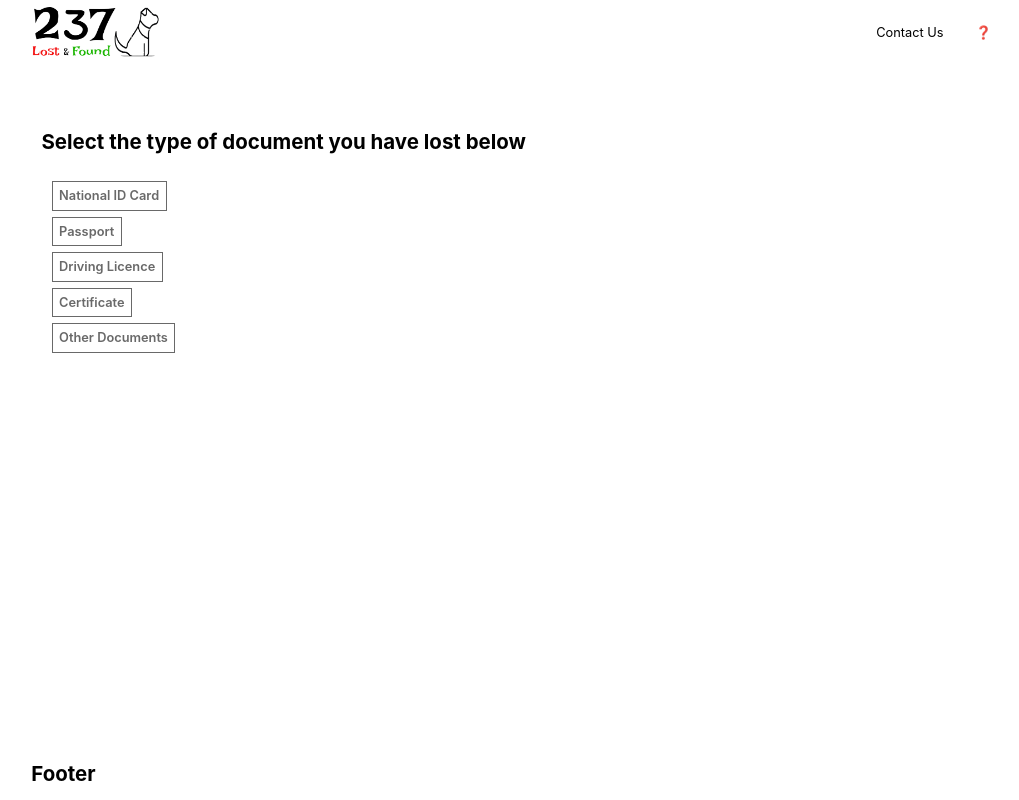
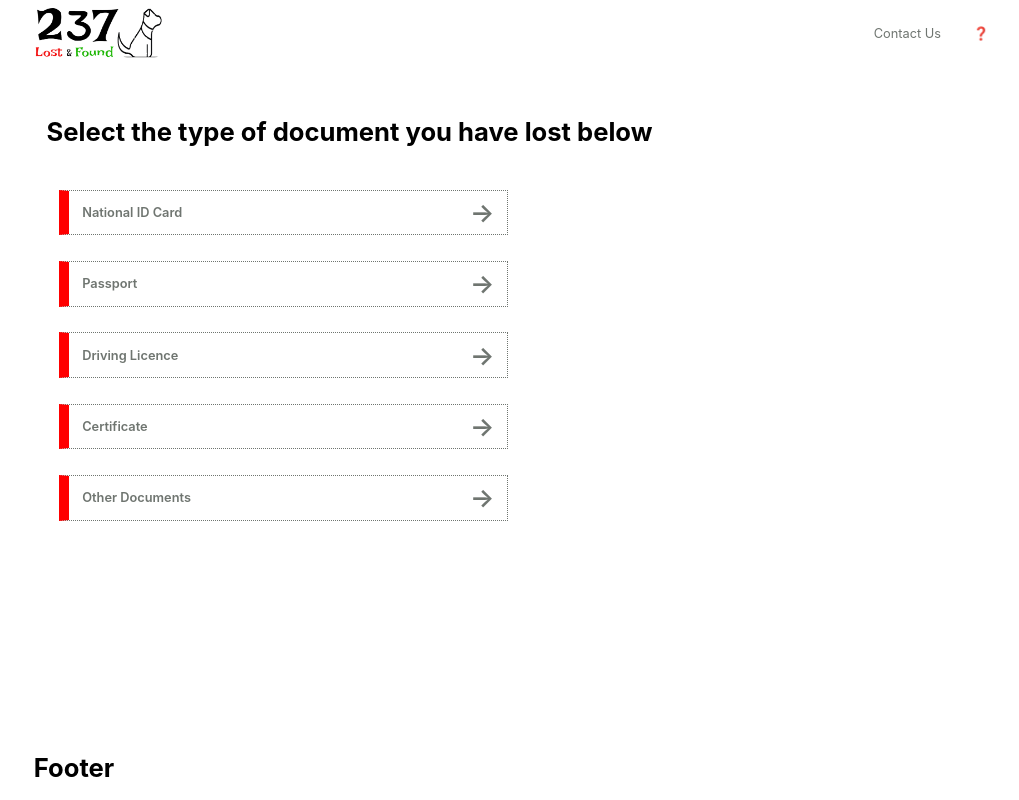
Before and after one commit to Chenwi32/237_lost_and_found, a Next.js app: page / in a window 1280 px wide. Shown: the whole page, without its empty margins (119-1138 px from the left). Built offline with nearby package versions, Linux system fonts and the light colour scheme.

Commit message:
added some utility and :root styles, and styled the home page

```diff
--- a/components/styles/Navigation.module.css
+++ b/components/styles/Navigation.module.css
@@ -7,9 +7,5 @@
   padding: 1rem;
   margin-right: .5rem;
   font-size: 1rem;
-  transition: .5s;
+  color: var(--links);
 }
-
-.menu_links:hover {
-  color: var(--principal_color);
-}
--- a/pages/index.js
+++ b/pages/index.js
@@ -6,6 +6,7 @@ const HomePage = () => {
   return (
     <>
       <Head>
+
         <title>237 Lost & found</title>
       </Head>
 
@@ -15,27 +16,37 @@ const HomePage = () => {
         <ul className={`${styles.document_links} flex_col`}>
           <li className={styles.link_container}>
             <Link href="/nationalId">
-              <a className={styles.link}>National ID Card</a>
+              <a className={styles.link}>
+                <span> National ID Card</span> <span className={styles.arrow}>&#8594;</span>
+              </a>
             </Link>
           </li>
           <li className={styles.link_container}>
             <Link href="/passports">
-              <a className={styles.link}>Passport</a>
+              <a className={styles.link}>
+                <span>Passport</span> <span className={styles.arrow}>&#8594;</span>
+              </a>
             </Link>
           </li>
           <li className={styles.link_container}>
             <Link href="/drivingLicence">
-              <a className={styles.link}>Driving Licence <span></span></a>
+              <a className={styles.link}>
+                <span>Driving Licence</span> <span className={styles.arrow}>&#8594;</span>
+              </a>
             </Link>
           </li>
           <li className={styles.link_container}>
             <Link href="/certificates">
-              <a className={styles.link}>Certificate</a>
+              <a className={styles.link}>
+                <span>Certificate</span> <span className={styles.arrow}>&#8594;</span>
+              </a>
             </Link>
           </li>
           <li className={styles.link_container}>
             <Link href="/otherDocuments">
-              <a className={styles.link}>Other Documents <span></span>  </a>
+              <a className={styles.link}>
+                <span>Other Documents</span> <span className={styles.arrow}>&#8594;</span>
+              </a>
             </Link>
           </li>
         </ul>
--- a/styles/Home.module.css
+++ b/styles/Home.module.css
@@ -4,6 +4,7 @@
 
 .document_links{
   padding: 1em;
+  width: 50%;
 }
 
 .link_container{
@@ -13,9 +14,33 @@
 }
 
 .link{
-  padding: .5em;
+  padding: .5em 1em;
   font-size: 1rem;
   font-weight: 600;
-  border: 1px solid #696969;
-  color: #696969;
+  color: var(--links);
+  display: flex;
+  justify-content: space-between;
+  align-items: center;
+  border: dotted .3px;
+  border-left: solid 10px var(--secondary);
 }
+
+.link:hover .arrow{
+  animation: horizontal_anim .7s infinite .4s ease-in-out;
+}
+
+.arrow{
+  font-size: 2em;
+}
+
+@keyframes horizontal_anim {
+  0%{
+    transform: translateX(5px);
+  }
+  50%{
+    transform: translateX(10px);
+  }
+  100%{
+    transform: translateX(0px);
+  }
+}
--- a/styles/globals.css
+++ b/styles/globals.css
@@ -1,6 +1,7 @@
 :root{
-  --principal_color: #20B707;
-  --secondary_color: #F31E1E;
+  --primary: #00FF4C;
+  --secondary: #FF0000;
+  --links: #6F7570;
 }
 
 html,
@@ -16,6 +17,12 @@ body {
 a {
   color: inherit;
   text-decoration: none;
+  transition: .4s;
+  font-family: ;
+}
+
+a:hover {
+   color: var(--primary);
 }
 
 * {
@@ -52,3 +59,9 @@ a {
   flex-direction: column;
 
 }
+
+@media (min-width: 800px) {
+  body{
+    font-size: 1rem;
+  }
+}
```
